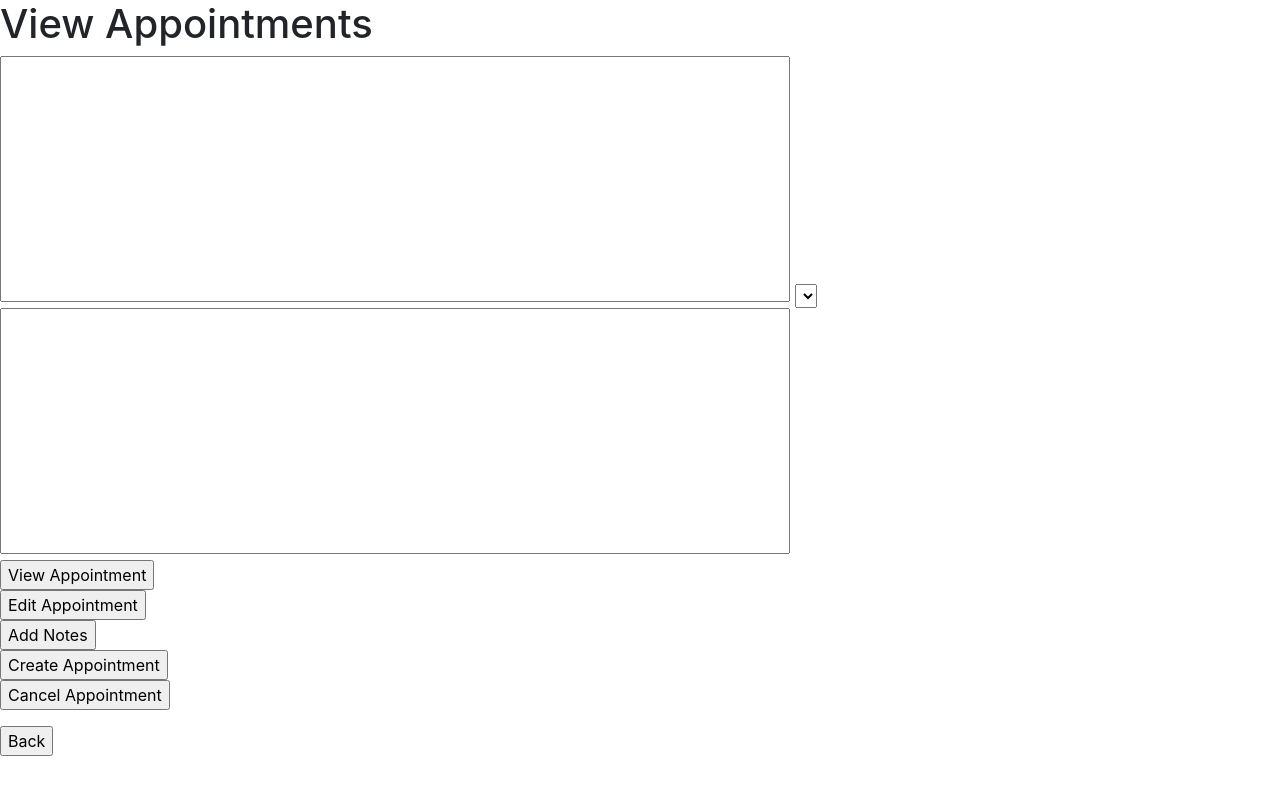
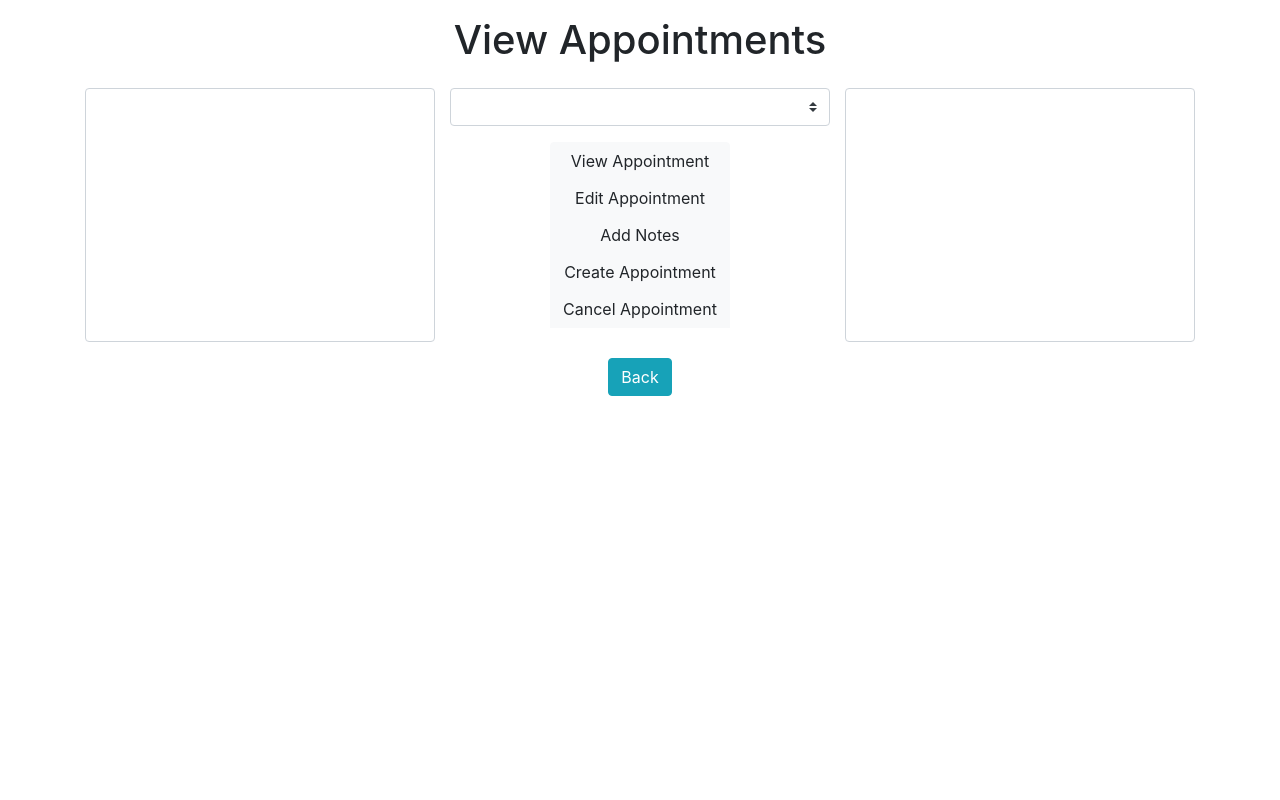
Before and after one commit to OliverW98/ISAD251, a PHP site: page /viewAppointmentsPage.php in a window 1280 px wide. Run offline with PHP 8.4, Linux system fonts and the light colour scheme; lists and menus that the app fills with data are empty.

Commit message:
view appointments bootstrap

```diff
--- a/viewAppointmentsPage.php
+++ b/viewAppointmentsPage.php
@@ -12,24 +12,23 @@ session_start();
 $user = getUser();
 $appointmentsArray = ($user->getAppointmentsArray());
 $txtAppList = fillTextArea($appointmentsArray);
-$txtAppDetails = $paraOutput ='';
-$paraOutputColour= 'black';
+$txtAppDetails = $paraOutput = '';
+$paraOutputColour = 'black';
 
-function fillTextArea($array){
-    $txt ='';
-    for ($i = 0; $i < count($array); $i++)
+function fillTextArea($array)
 {
+    $txt = '';
+    for ($i = 0; $i < count($array); $i++) {
         $txt .= "You have an appointment for {$array[$i]->getNumOfPatients()} patients on : {$array[$i]->getAppointmentDate()}.\r\n";
     }
     return $txt;
 }
 
-function findAppointmentDetails($array,$date){
+function findAppointmentDetails($array, $date)
+{
     $txt = '';
-    for ($i = 0; $i < count($array); $i++)
-    {
-        if($array[$i]->getAppointmentDate() == $date)
-        {
+    for ($i = 0; $i < count($array); $i++) {
+        if ($array[$i]->getAppointmentDate() == $date) {
             $txt = "Appointment Date    : {$array[$i]->getAppointmentDate()} \n";
             $txt .= "Number of patients  : {$array[$i]->getNumOfPatients()} \n";
             $txt .= "Appointment Details : {$array[$i]->getAppointmentDetails()} \n";
@@ -39,48 +38,45 @@ function findAppointmentDetails($array,$date){
     return $txt;
 }
 
-function findAppointmentID($array,$date)
+function findAppointmentID($array, $date)
 {
-    for ($i = 0; $i < count($array); $i++)
-    {
-        if($array[$i]->getAppointmentDate() == $date)
-        {
+    for ($i = 0; $i < count($array); $i++) {
+        if ($array[$i]->getAppointmentDate() == $date) {
             return (int)$array[$i]->getAppointmentID();
 
         }
     }
 }
 
-function cancelUserAppointment($array , $date)
+function cancelUserAppointment($array, $date)
 {
-    deleteAppointment(findAppointmentID($array,$date));
+    deleteAppointment(findAppointmentID($array, $date));
 }
 
-if(isset($_POST['btnCancelAppointment']))
-{
+if (isset($_POST['btnCancelAppointment'])) {
     $selectedDate = $_POST['selectAppointmentDate'];
-    cancelUserAppointment($appointmentsArray,$selectedDate);
+    cancelUserAppointment($appointmentsArray, $selectedDate);
     header("Refresh:0"); // refreshes the page
 }
 
-if (isset($_POST['btnViewAppointment'])){
+if (isset($_POST['btnViewAppointment'])) {
     $selectedDate = $_POST['selectAppointmentDate'];
-    $txtAppDetails = findAppointmentDetails($appointmentsArray,$selectedDate);
+    $txtAppDetails = findAppointmentDetails($appointmentsArray, $selectedDate);
 }
 
-if (isset($_POST['btnEditAppointment'])){
+if (isset($_POST['btnEditAppointment'])) {
     $_SESSION['selectedAppointmentDate'] = $_POST['selectAppointmentDate'];
     header("Location: editAppointmentPage.php");
 }
 
-if (isset($_POST['btnAddNotes'])){
+if (isset($_POST['btnAddNotes'])) {
     $appdate = new DateTime($_POST['selectAppointmentDate']);
-    $today = new DateTime(date("Y-m-d H:i:s",time()));
-    if ($appdate < $today){
+    $today = new DateTime(date("Y-m-d H:i:s", time()));
+    if ($appdate < $today) {
         $_SESSION['selectedAppointmentDate'] = $_POST['selectAppointmentDate'];
         header("Location: addAppointmentNotes.php");
-    }else{
-        $paraOutputColour= 'red';
+    } else {
+        $paraOutputColour = 'red';
         $paraOutput = "Can only add notes to Past Appointments.";
     }
 }
@@ -97,62 +93,70 @@ if (isset($_POST['btnAddNotes'])){
             integrity="sha384-wfSDF2E50Y2D1uUdj0O3uMBJnjuUD4Ih7YwaYd1iqfktj0Uod8GCExl3Og8ifwB6"
             crossorigin="anonymous"></script>
 </head>
+
 <style>
-    textarea{
+    .appt-list {
         resize: none;
     }
 </style>
+
 <body>
-<h1>View Appointments</h1>
+<div class="container">
     <form method="post" action="<?php $_SERVER['PHP_SELF'] ?>">
+        <div class="row mt-3 mb-3">
+            <div class="col-lg-12">
+                <h1 class="text-center">View Appointments</h1>
+            </div>
+        </div>
+
         <div class="row">
-        <div class="col-sm-12">
-            <textarea name="txtAppList"  rows="10" cols="75"><?php echo $txtAppList?></textarea>
-            <select name="selectAppointmentDate">
-                <?php foreach ($appointmentsArray as $item){ ?>
-                    <option name="option"><?php echo $item->getAppointmentDate()?></option>
+            <div class="col-lg-4">
+                <div class="form-group">
+                    <textarea class="appt-list form-control" rows="10"
+                              name="txtAppList"><?php echo $txtAppList ?></textarea>
+                </div>
+            </div>
+            <div class="col-lg-4">
+                <div class="row">
+                    <select class="custom-select" name="selectAppointmentDate">
+                        <?php foreach ($appointmentsArray as $item) { ?>
+                            <option name="option"><?php echo $item->getAppointmentDate() ?></option>
                         <?php } ?>
                     </select>
-            <textarea name="txtAppDetails"  rows="10" cols="75"><?php echo $txtAppDetails?></textarea>
+                </div>
+                <div class="row mt-3">
+                    <div class="btn-group-vertical mx-auto">
+                        <input class="btn btn-light" name="btnViewAppointment" value="View Appointment" type="submit">
+
+
+                        <input class="btn btn-light" name="btnEditAppointment" value="Edit Appointment" type="submit">
+
+                        <input class="btn btn-light" name="btnAddNotes" value="Add Notes" type="submit">
+
+                        <input class="btn btn-light" name="creatAppointmentPageBtn" value="Create Appointment"
+                               type="button"
+                               onclick="location.href='createAppointmentPage.php'">
+
+                        <input class="btn btn-light" name="btnCancelAppointment" value="Cancel Appointment"
+                               type="submit">
+
+                        <p style="color: <?php echo $paraOutputColour; ?>"> <?php echo $paraOutput; ?> </p>
                     </div>
                 </div>
-    <div class="row">
-        <div class="col-sm-12">
-            <input name="btnViewAppointment" value="View Appointment" type="submit">
             </div>
+            <div class="col-lg-4">
+                <div class="form-group">
+                    <textarea class="appt-list form-control" rows="10"
+                              name="txtAppDetails"><?php echo $txtAppDetails ?></textarea>
                 </div>
-    <div class="row">
-        <div class="col-sm-12">
-            <input name="btnEditAppointment" value="Edit Appointment" type="submit">
-        </div>
-    </div>
-    <div class="row">
-        <div class="col-sm-12">
-            <input name="btnAddNotes"value="Add Notes" type="submit">
-        </div>
-    </div>
-    <div class="row">
-        <div class="col-sm-12">
-            <input name="creatAppointmentPageBtn" value="Create Appointment" type="button" onclick="location.href='createAppointmentPage.php'">
-        </div>
-    </div>
-    <div class="row">
-        <div class="col-sm-12">
-            <input name="btnCancelAppointment" value="Cancel Appointment" type="submit">
-        </div>
-    </div>
-    <div class="row">
-        <div class="col-sm-12">
-            <p style="color: <?php echo $paraOutputColour; ?>" > <?php echo $paraOutput; ?> </p>
             </div>
         </div>
     </form>
-
     <div class="row">
-    <div class="col-sm-12">
-        <input name="btnBack" value="Back" type="button" onclick="location.href='index.php'">
+        <div class="col-sm-12 text-center">
+            <input name="btnBack" class="btn btn-info" value="Back" type="button" onclick="location.href='index.php'">
         </div>
     </div>
-
+</div>
 </body>
 </html>
```
Lines whose indentation alone changed are shown as unchanged.
